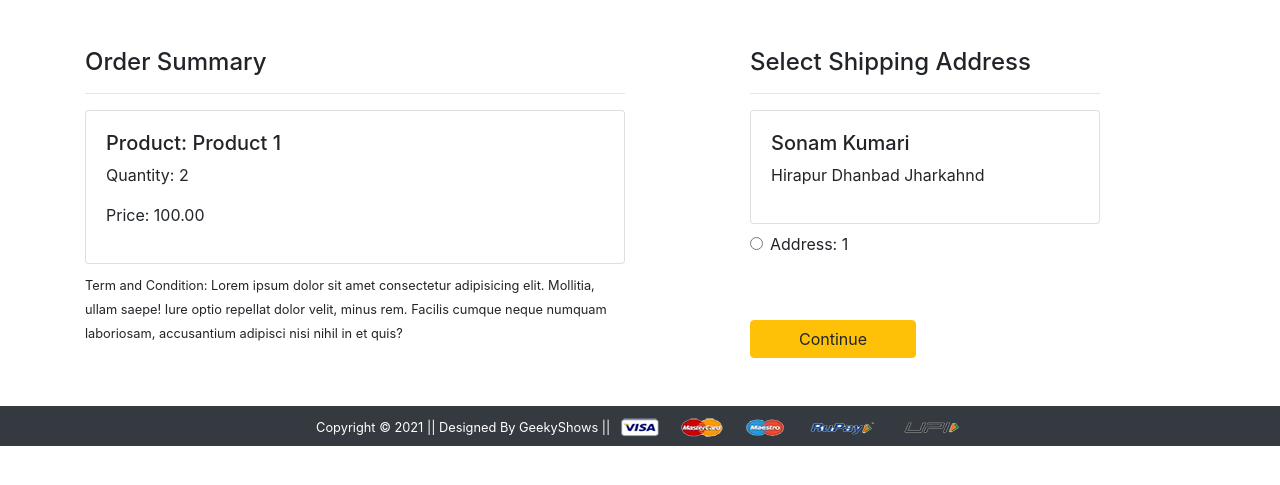
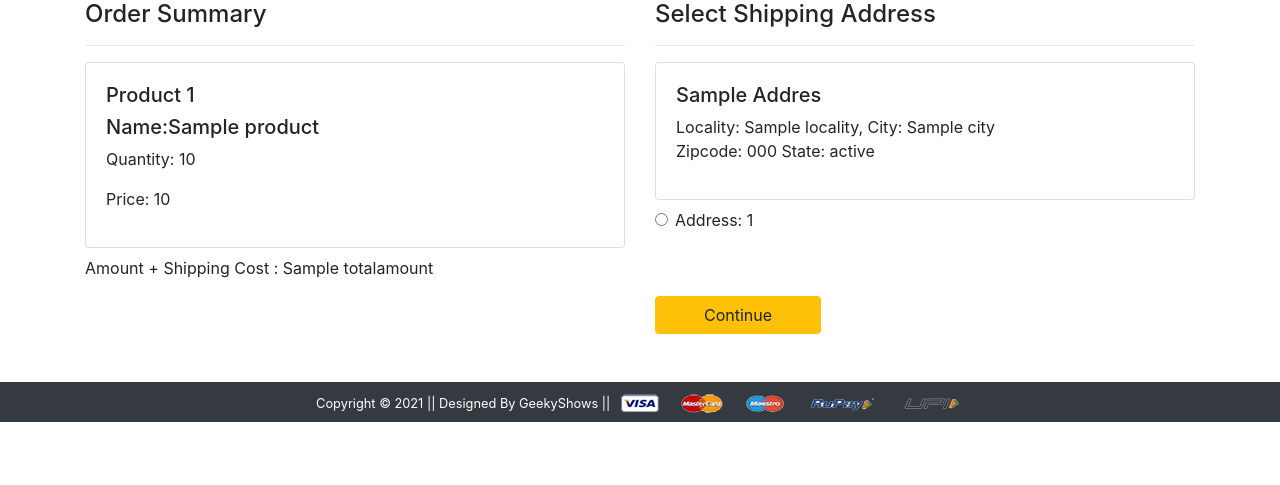
Before and after one commit to johanmasih26/E-commerce, a Django app: template app/templates/app/checkout.html in a window 1280 px wide. Shown: the part 56-541 px from the top of the page. Run offline with Django 3.2, Linux system fonts and the light colour scheme; the template is opened without the code that fills it: most values are stand-ins (such as "Sample title", 1, 10 or a date in 2020); some libraries are stand-ins or nearby versions.

Commit message:
checkout show total amount and product completed

```diff
--- a/app/models.py
+++ b/app/models.py
@@ -52,6 +52,10 @@ class Cart(models.Model):
 
     def __str__(self):
         return str(self.id)
+    @property
+    def total_costing(self):
+        return self.quantity*self.product.discounted_price
+
 
 STATUS_CHOICE = (
     ('Accepted','Accepted'),
--- a/app/templates/app/addtocart.html
+++ b/app/templates/app/addtocart.html
@@ -51,7 +51,7 @@
                             </span>
                         </li>
                     </ul>
-                    <div class="d-grid placehead" id="placehead"><a href="" class="btn btn-primary place" pid="">Place Order</a></div>
+                    <div class="d-grid placehead" id="placehead"><a href="{% url 'checkout' %}" class="btn btn-primary place" pid="">Place Order</a></div>
                 </div>
             </div>
         </div>
--- a/app/templates/app/checkout.html
+++ b/app/templates/app/checkout.html
@@ -1,41 +1,44 @@
-{% extends 'app/base.html' %}
-{% load static %}
-{% block title %}Buy Now{% endblock title %}
-{% block main-content %}
+{% extends 'app/base.html' %} {% load static %} {% block title %}Buy Now{% endblock title %} {% block main-content %}
 <div class="container">
- <div class="row mt-5">
-  <div class="col-sm-6">
+    <div class="row ">
+        <div class="col-6 ">
             <h4>Order Summary</h4>
-    <hr>
-      <div class="card mb-2">
+            <hr>{% for i in products %}
+            <div class="card mb-2 ">
                 <div class="card-body">
-          <h5>Product: Product 1</h5>
-          <p>Quantity: 2</p>
-          <p class="fw-bold">Price: 100.00</p>
+                    <h5>Product {{forloop.counter}}</h5>
+                    <h5> Name:{{i.product.title}}</h5>
+                    <p>Quantity: {{i.quantity}}</p>
+                    <p class="fw-bold">Price: {{i.product.discounted_price}}</p>
+
                 </div>
+            </div> {% endfor %}
+
+            <p class="">Amount + Shipping Cost : {{totalamount}}</p>
         </div>
-    <small>Term and Condition: Lorem ipsum dolor sit amet consectetur adipisicing elit. Mollitia, ullam saepe! Iure optio repellat dolor velit, minus rem. Facilis cumque neque numquam laboriosam, accusantium adipisci nisi nihil in et quis?</small>
-  </div>
-  <div class="col-sm-4 offset-sm-1">
+
+        <div class="col-6">
             <h4>Select Shipping Address</h4>
             <hr>
             <form action="">
+                {% for i in address %}
                 <div class="card">
                     <div class="card-body">
-        <h5>Sonam Kumari</h5>
-        <p>Hirapur Dhanbad Jharkahnd</p>
+                        <h5 class="text-capitalize">{{i.name}}</h5>
+                        <p>Locality: {{i.locality}}, City: {{i.city}} <br> Zipcode: {{i.zipcode}} State: {{i.state}} <br>
+                        </p>
                     </div>
                 </div>
                 <div class="form-check mt-2 mb-5">
                     <input class="form-check-input" type="radio" value="">
                     <label class="form-check-label fw-bold" for="">
-            Address: 1 </label>
-        </div>
+                    Address: {{forloop.counter}} </label>
+                </div>{% endfor %}
                 <div class="text-end">
                     <button type="submit" class="btn btn-warning mt-3 px-5 fw-bold">Continue</button>
                 </div>
             </form>
         </div>
+
     </div>
-</div>
-{% endblock main-content %}
+</div>{% endblock main-content %}
```
Also changed, not shown: app/views.py (+30 -9 lines), db.sqlite3. Lines whose indentation alone changed are shown as unchanged.
